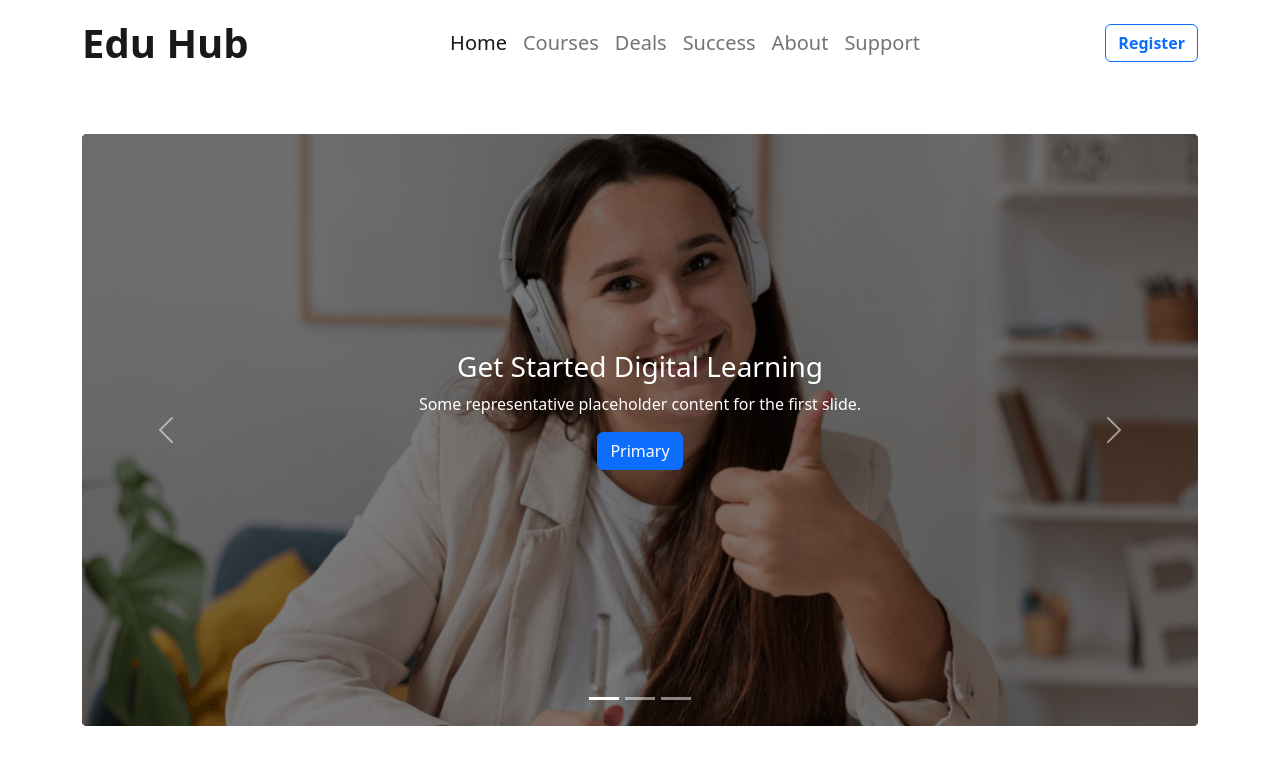
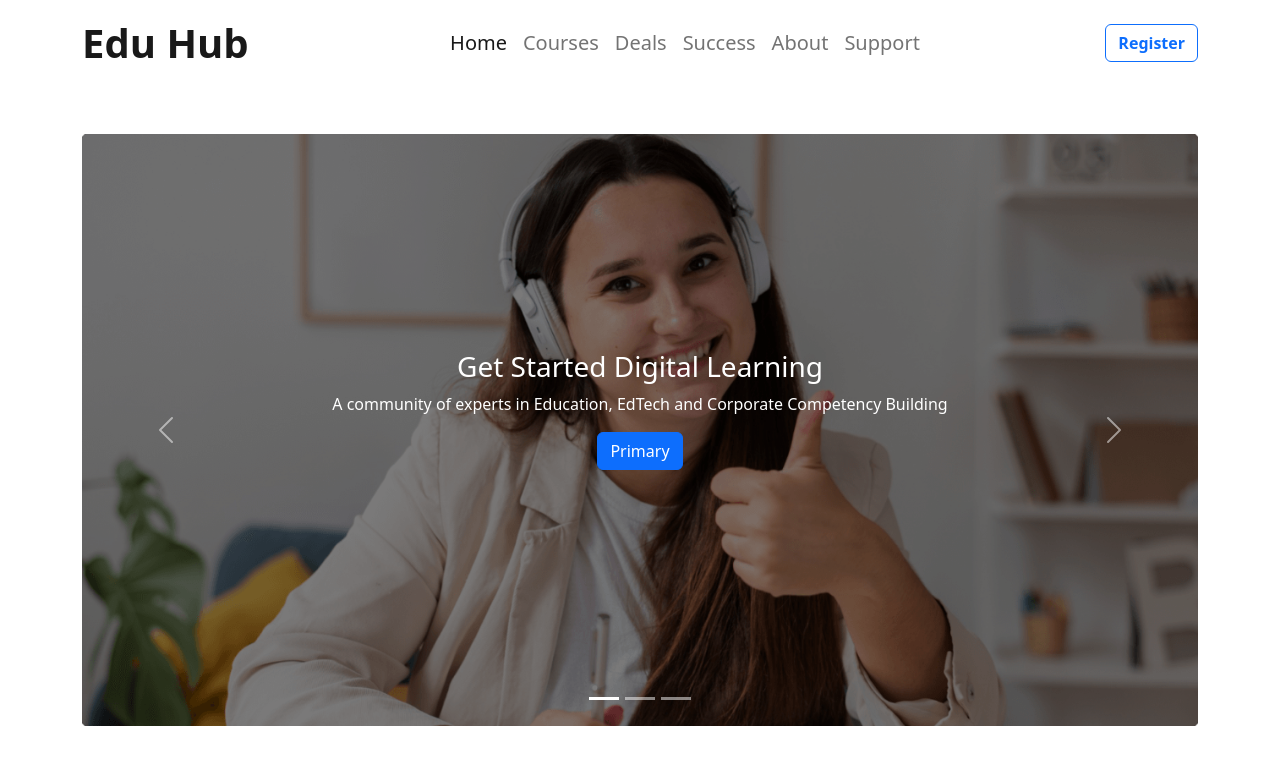
Before and after one commit to mostafiz-cw/assignment-3-css-framework-ed-tech, a plain HTML site: page index.html in a window 1280 px wide. Shown: the top 771 px of the page. Drawn offline with nearby package versions, Linux system fonts and the light colour scheme.

Commit message:
image slider final chnage

```diff
--- a/index.html
+++ b/index.html
@@ -71,7 +71,7 @@
                         <div
                             class="carousel-caption d-flex flex-column justify-content-center align-items-center h-100">
                             <h3>Get Started Digital Learning</h3>
-                            <p>Some representative placeholder content for the first slide.</p>
+                            <p>A community of experts in Education, EdTech and Corporate Competency Building</p>
                             <button type="button" class="btn btn-primary">Primary</button>
                         </div>
                     </div>
```
